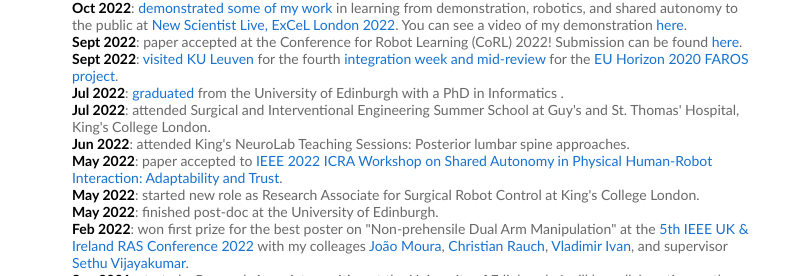
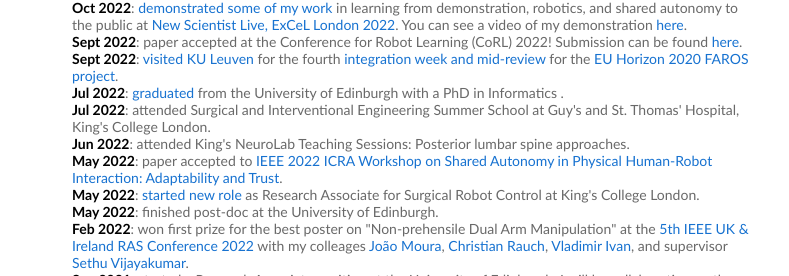
Before and after one commit to cmower/cmower.github.io, a plain HTML site: page index.html in a window 1280 px wide. Shown: the part 898-1174 px from the top of the page, without its empty margins (244-1033 px from the left). Drawn offline with Linux system fonts and the light colour scheme.

Commit message:
Add link

```diff
--- a/index.html
+++ b/index.html
@@ -115,7 +115,7 @@
 		      <li><b>Jul 2022</b>: attended Surgical and Interventional Engineering Summer School at Guy's and St. Thomas' Hospital, King's College London.</li>
 		      <li><b>Jun 2022</b>: attended King's NeuroLab Teaching Sessions: Posterior lumbar spine approaches.</li>
 		      <li><b>May 2022</b>: paper accepted to <a href="https://sites.google.com/view/saphri-icra2022/home">IEEE 2022 ICRA Workshop on Shared Autonomy in Physical Human-Robot Interaction: Adaptability and Trust</a>.</li>
-		      <li><b>May 2022</b>: started new role as Research Associate for Surgical Robot Control at King's College London.</li>
+		      <li><b>May 2022</b>: <a href="https://www.linkedin.com/posts/christopher-mower-2044275a_today-was-my-last-day-in-the-statistical-activity-6928403910600613888-AI_a?utm_source=share&utm_medium=member_desktop">started new role</a> as Research Associate for Surgical Robot Control at King's College London.</li>
 		      <li><b>May 2022</b>: finished post-doc at the University of Edinburgh.</li>
 		      <li><b>Feb 2022</b>: won first prize for the best poster on "Non-prehensile Dual Arm Manipulation" at the <a href="https://sites.google.com/view/ieee-turing-ras-seminar/home?authuser=0">5th IEEE UK & Ireland RAS Conference 2022</a> with my colleages <a href="https://www.turing.ac.uk/people/research-associates/joao-moura">João Moura</a>, <a href="https://www.edinburgh-robotics.org/students/christian-rauch">Christian Rauch</a>, <a href="https://vladimirivan.wordpress.com/">Vladimir Ivan</a>, and supervisor <a href="https://homepages.inf.ed.ac.uk/svijayak">Sethu Vijayakumar</a>.</li>
 		      <li><b>Sep 2021</b>: started a Research Associate position at the University of Edinburgh. I will be collaborating on the <a href="https://harmony-eu.org/">European Union Horizon 2020 HARMONY project</a>.</li>
```
